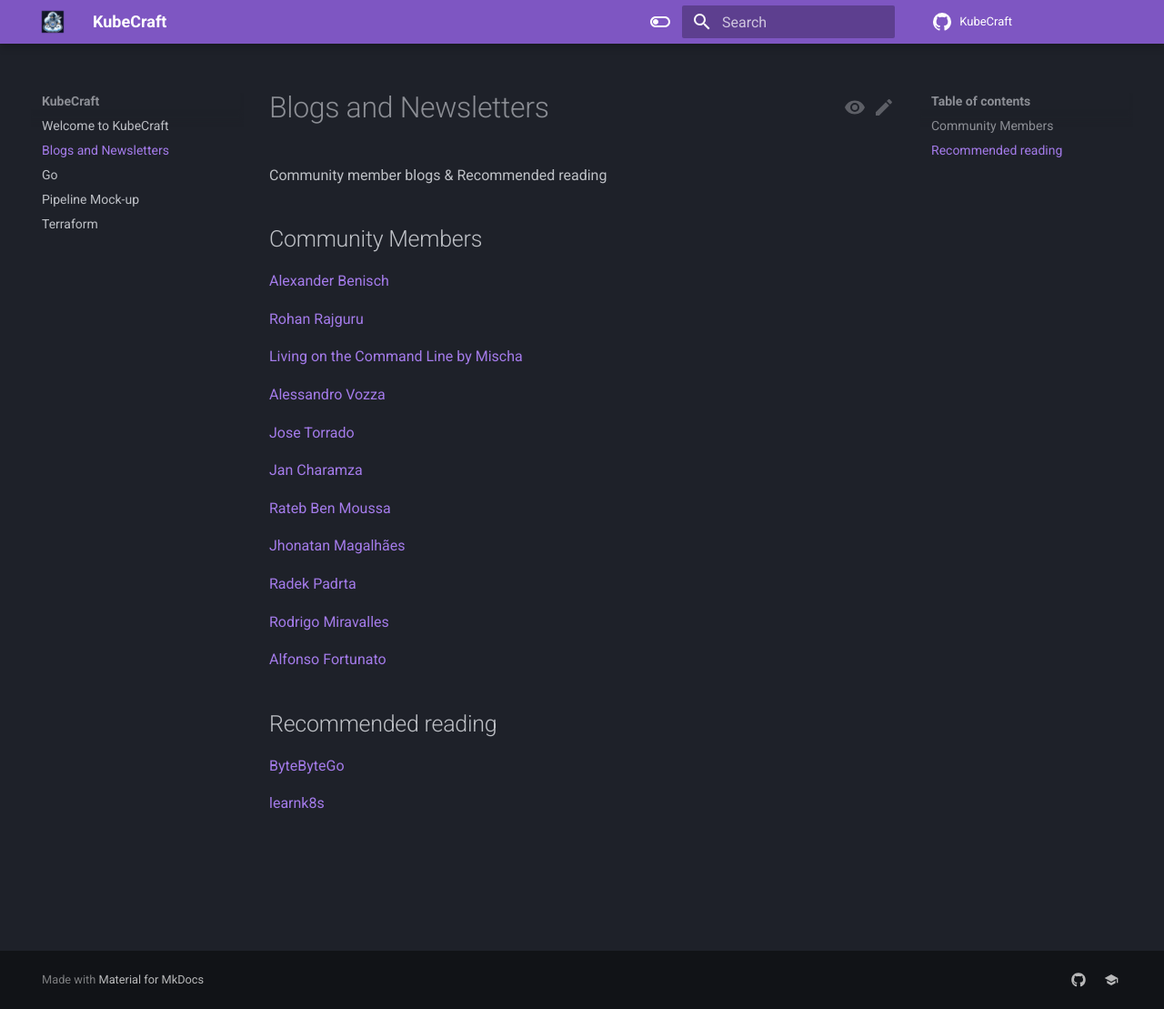
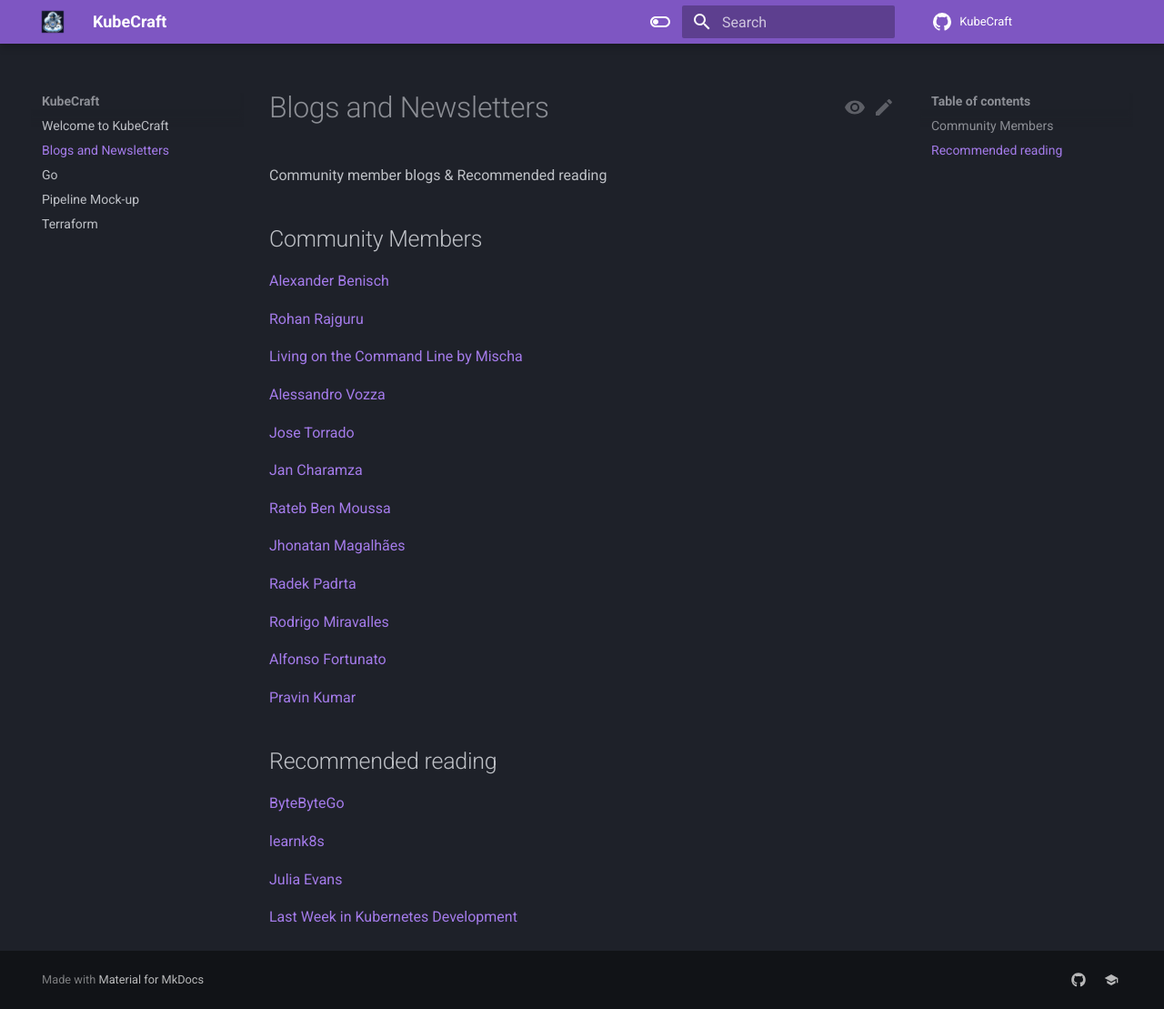
Before and after one commit to mischavandenburg/kubecraft, an MkDocs documentation site: the page built from docs/blogs.md, in a window 1280 px wide and 1109 px high. Shown: the whole window at 91% size. Built offline with MkDocs 1.6.1 and Material for MkDocs 9.7.7, drawn with Linux system fonts in a browser that asks for light colours; comment, search, counter and statistics services are not loaded.

Commit message:
Update blogs.md
Added more recommended blog websites

```diff
--- a/docs/blogs.md
+++ b/docs/blogs.md
@@ -26,8 +26,14 @@
 
 [Alfonso Fortunato](https://alfonsofortunato.com)
 
+[Pravin Kumar](https://pk0dev.github.io/blog)
+
 ## Recommended reading
 
 [ByteByteGo](https://blog.bytebytego.com/)
 
 [learnk8s](https://learnk8s.io/newsletter)
+
+[Julia Evans](https://jvns.ca/newsletter/)
+
+[Last Week in Kubernetes Development](https://lwkd.info/)
```
